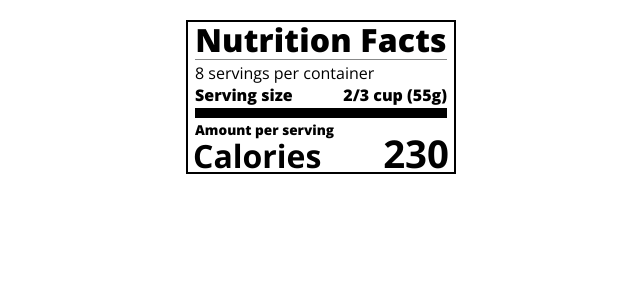
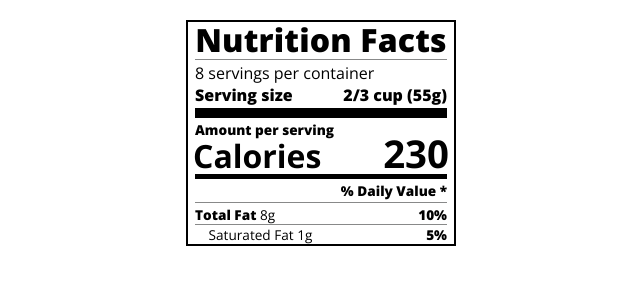
Before and after one commit to hamzaatilgan/education, a plain HTML site: page typography/typography.html in a window 1280 px wide. Shown: the whole page, without its empty margins (319-959 px from the left). Drawn offline with nearby package versions, Linux system fonts and the light colour scheme.

Commit message:
[fix] content update
12/09/2024

- CSS dersleri ders 11e kadar tamamlandı.
- freecodecamp sitesindeki typography challenge içeriğinde step 51e kadar ilerlendi.(":not" özelliği öğrenildi. )

```diff
--- a/typography/styles.css
+++ b/typography/styles.css
@@ -38,6 +38,9 @@ p{
     background-color: black;
     border: 0;
 }
+.medium{
+    height: 5px;
+}
 .small-text{
     font-size: 0.85rem;
 }
@@ -59,3 +62,12 @@ p{
     font-weight: 700;
     margin: -7px -2px;
 }
+.right{
+    justify-content: flex-end;
+}
+.indent{
+    margin-left: 1em;
+}
+.daily-value p:not(.no-divider){
+    border-bottom: 1px solid #888989;
+}
--- a/typography/typography.html
+++ b/typography/typography.html
@@ -26,6 +26,13 @@
             <p>230</p>
         </span>
     </div>
+    <div class="divider medium"></div>
+    <div class="daily-value small-text">
+        <p class="no-divider bold right">% Daily Value *</p>
+        <div class="divider"></div>
+        <p><span><span class="bold">Total Fat</span> 8g</span><span class="bold">10%</span></p>
+        <p class="no-divider indent">Saturated Fat 1g <span class="bold">5%</span></p>
+    </div>
 </div>
 </body>
 </html>
```
